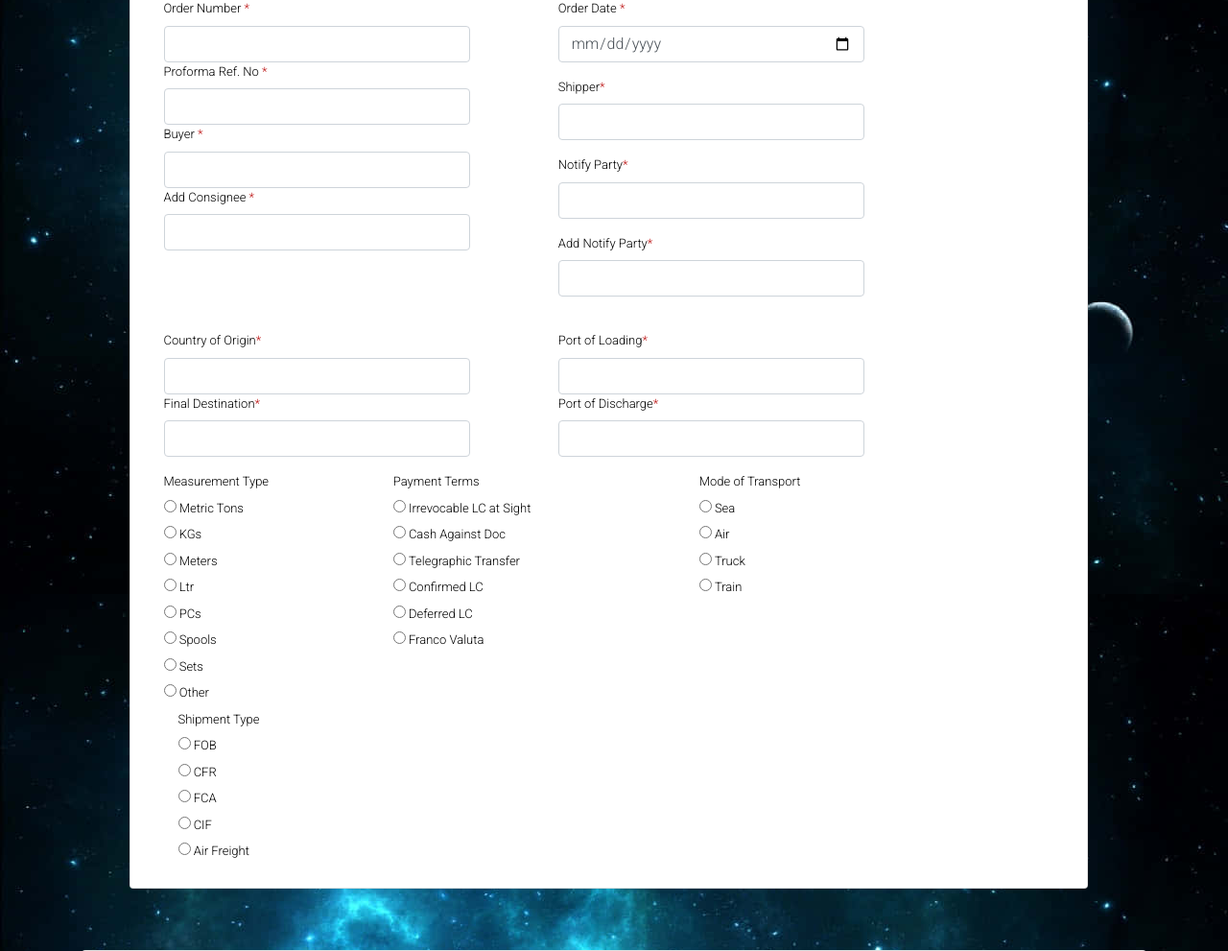
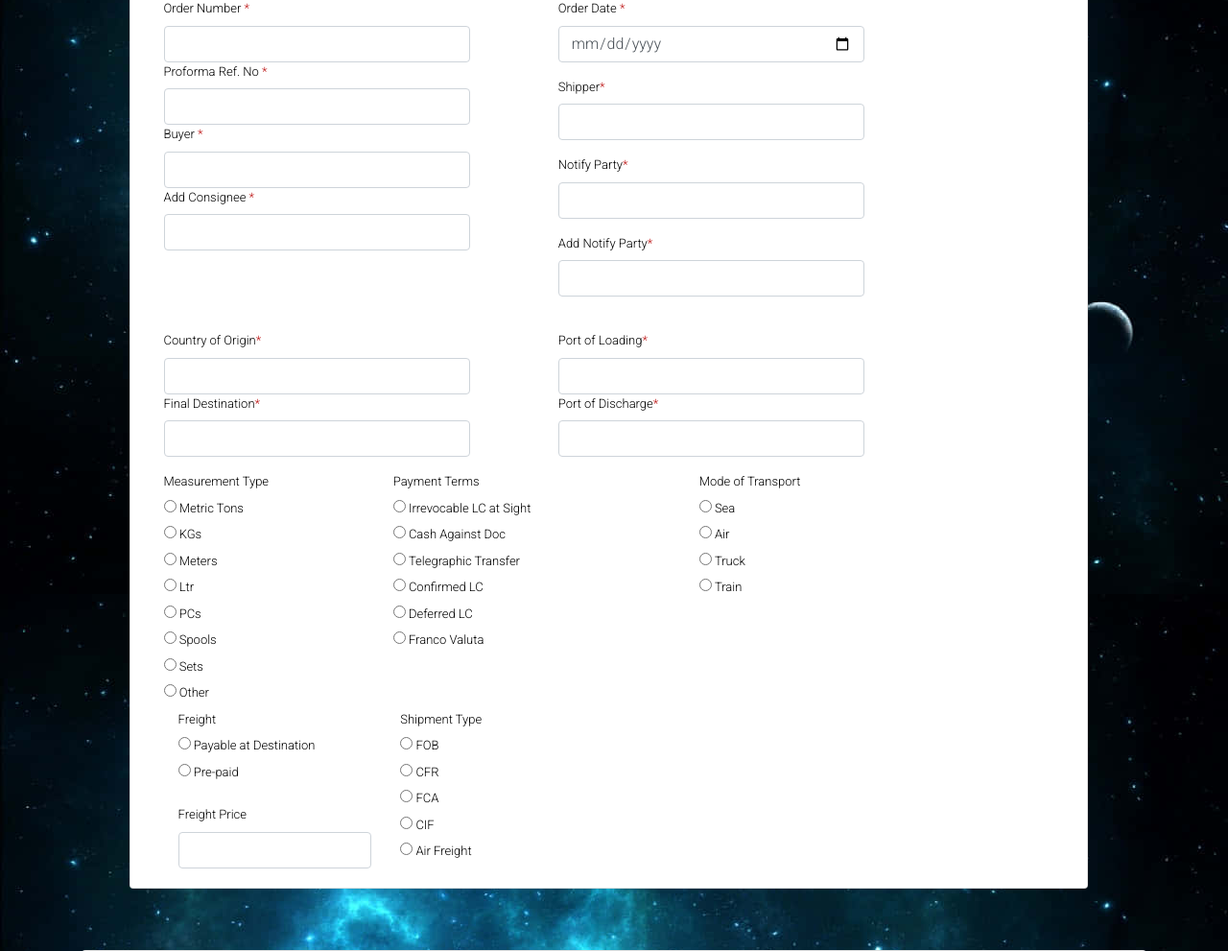
Before and after one commit to ludaze/cosmic_heroku, a Django app: page /cosmic/create_order in a window 1280 px wide. Shown: the part 237-1228 px from the top of the page at 96% size. Run offline with Django 5.2, Linux system fonts and the light colour scheme; some libraries are stand-ins or nearby versions.

Commit message:
freight price added on order

```diff
--- a/cosmic/models.py
+++ b/cosmic/models.py
@@ -54,7 +54,6 @@ class cosmic_purchase(models.Model):
     payment_type = models.TextField(blank=True, null=True)
     approved_by = models.TextField(blank=True, null=True)
     before_vat = models.FloatField(blank=True, null=True)
-    total_price = models.FloatField(blank=True, null=True)
     status = models.TextField(blank=True, null=True, default="Pending")
 
 class shipping_info(models.Model):
--- a/cosmic/templates/create_order.html
+++ b/cosmic/templates/create_order.html
@@ -313,7 +313,27 @@
 
                         </div>
                         <div class="col-sm-12" style="display: flex;">
+                            <div class="col-sm-3">
+                                <label for="">Freight </label>
+                                <div class="radio-group" style="margin-bottom: 17px;">
+                                    <div>
+                                        <input type="radio" name="freight" value="Payable at Destination" id="payable_at_destination">
+                                        <label for="payable_at_destination">Payable at Destination</label>
+                                    </div>
 
+                                    <div>
+                                        <input type="radio" name="freight" value="Pre-paid" id="pre_paid">
+                                        <label for="pre_paid">Pre-paid</label>
+                                    </div>
+
+                                </div>
+                                <span class="form-group" >
+                                    <label class="control-label col-sm-10" style="padding: 0;"> Freight Price</label>
+
+                                    <input type="text" class="form-control" name="freight_price" >
+
+                                </span>
+                            </div>
                             <div class="col-sm-3">
                                 <label for="">Shipment Type</label>
                                 <div class="radio-group">
--- a/cosmic/views.py
+++ b/cosmic/views.py
@@ -464,15 +464,13 @@ def print_order(request):
             orders = cosmic_order.objects.get(order_no=pr_no)
             pr_items = order_item.objects.all()
             pr_items = pr_items.filter(order_no=pr_no)
-            print(pr_items)
+
         except cosmic_order.DoesNotExist:
             try:
-                print("trial")
                 orders = cosmic_purchase.objects.get(purchase_no=pr_no)
 
                 pr_items = purchase_item.objects.all()
                 pr_items = pr_items.filter(purchase_no=pr_no)
-                print(pr_items)
             except cosmic_purchase.DoesNotExist:
                 orders = None
 
```
